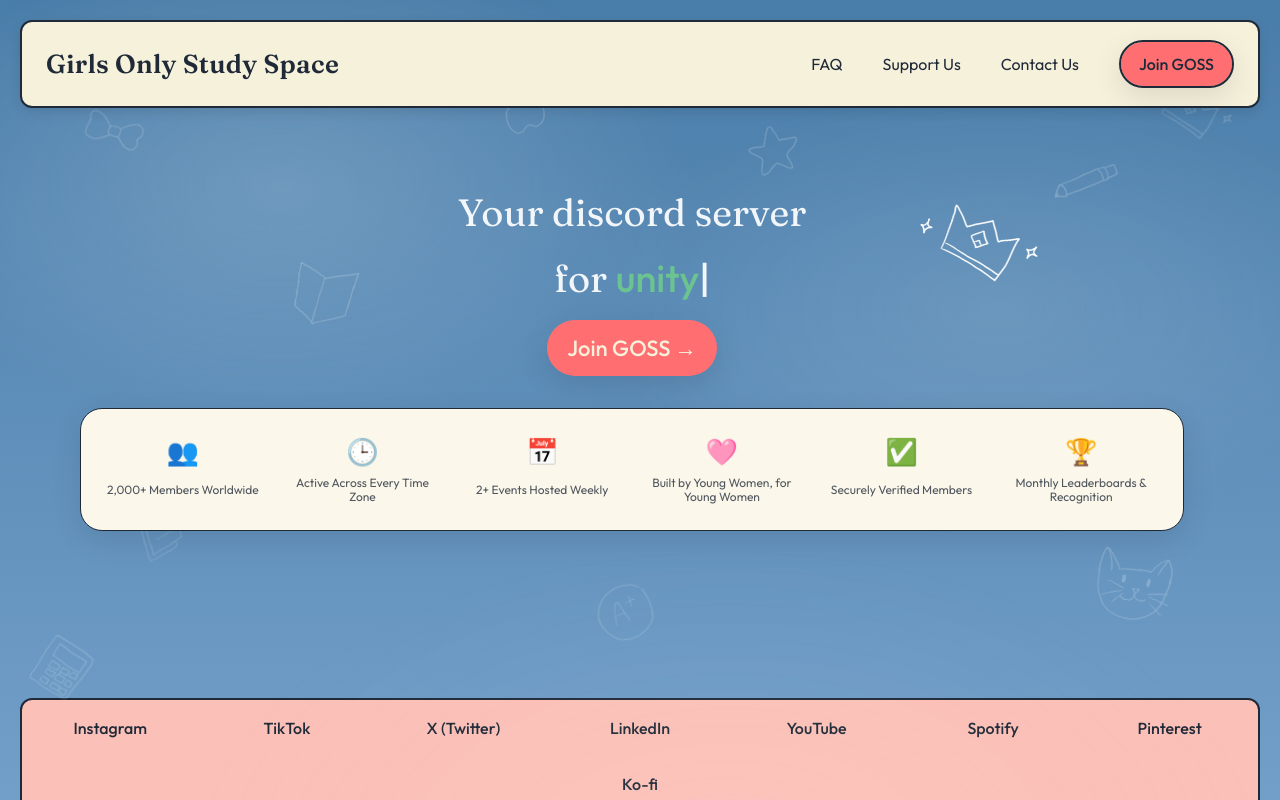
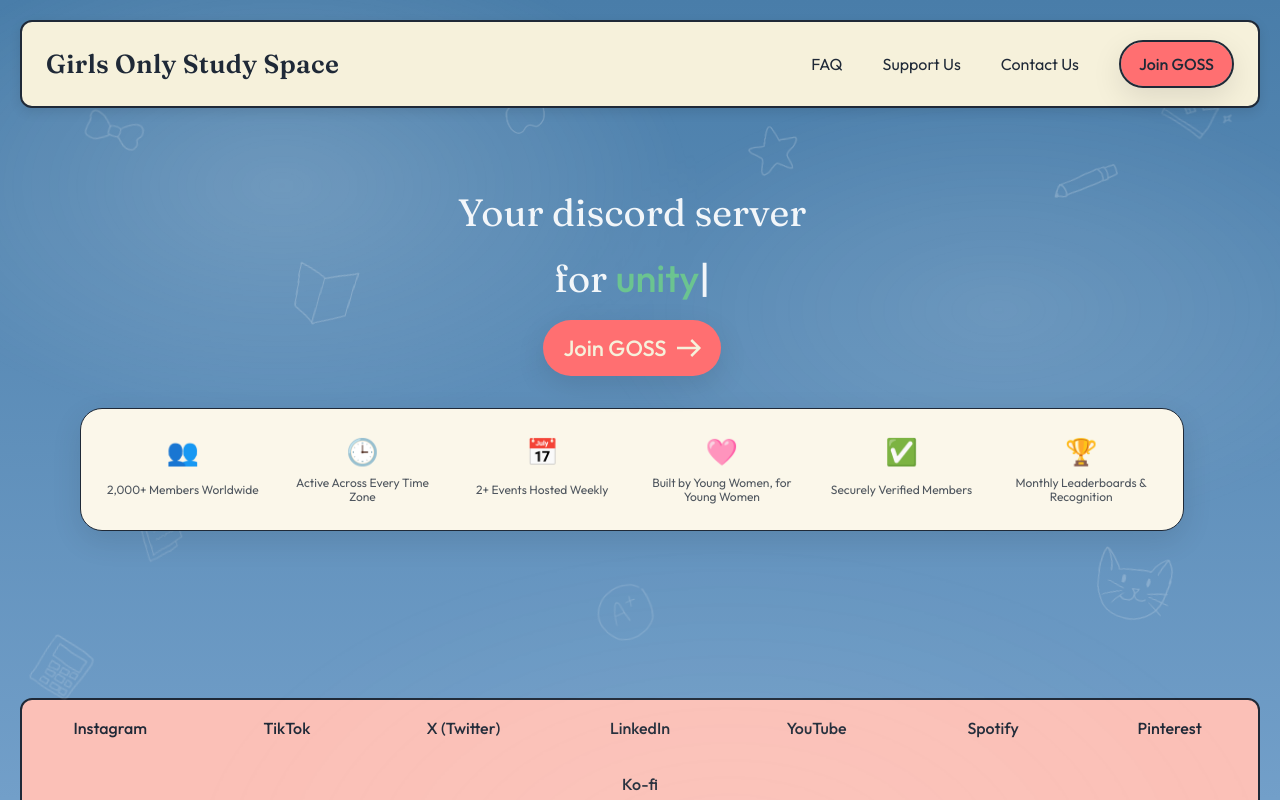
Before and after one commit to GirlsOnlyDiscord/girlsonlydiscord.github.io, a React (Vite) app in the folder goss-mvp/: page / in a window 1280 px wide. Shown: the top 800 px of the page. Built offline with nearby package versions, Linux system fonts and the light colour scheme.

Commit message:
Remove Hardcoded Pics and add new arrow

```diff
--- a/goss-mvp/src/components/Hero.jsx
+++ b/goss-mvp/src/components/Hero.jsx
@@ -25,16 +25,17 @@
             rel="noreferrer"
             aria-label="Join the Girls Only Study Space"
           >
-            <span>Join GOSS → </span>
+            <span>Join GOSS </span>
+            <svg xmlns="http://www.w3.org/2000/svg" fill="none" viewBox="0 0 24 24" height="24" width="24">
+              <g id="arrow-right-keyboard">
+                <path fill="#F6F1DB" fill-rule="evenodd" d="m23.1173 11.1162 -8 -7.99999 -1.7678 1.76777 5.8661 5.86612 -19.214623437 0 0 2.5 19.214623437 0 -5.8661 5.8661 1.7678 1.7678 8 -8 0.8839 -0.8839 -0.8839 -0.8839Z" clip-rule="evenodd" stroke-width="1"></path>
+              </g>
+            </svg>
           </a>
 
           <BenefitsStrip />
         </div>
       </div>
-
-      <img src={crown} className="picBg crown" alt="Crown" />
-      <img src={star} className="picBg star" alt="Star" />
-
       <SocialLinks />
     </section>
   );
--- a/goss-mvp/src/styles/sections/hero.css
+++ b/goss-mvp/src/styles/sections/hero.css
@@ -171,26 +171,6 @@
 .doodleCrown{   right: 3%; top: 10%; --r: 12deg;  width: clamp(60px, 8vw, 140px); }
 .doodleKitty{   right: 8%; top: 62%; --r: 10deg;  width: clamp(52px, 7vw, 110px); }
 
-
-.picBg {
-  position: absolute;
-  z-index: 0;
-  pointer-events: none;
-  height: auto;
-}
-.star{
-    width: 80px;
-    top: 450px;
-    left: 520px;
-}
-
-.crown{
-  top: 210px;
-  left: 910px;
-  rotate: 10deg;
-  width:140px;
-}
-
 /* Social stack */
 .socialStack{
   justify-content: space-around;
```
